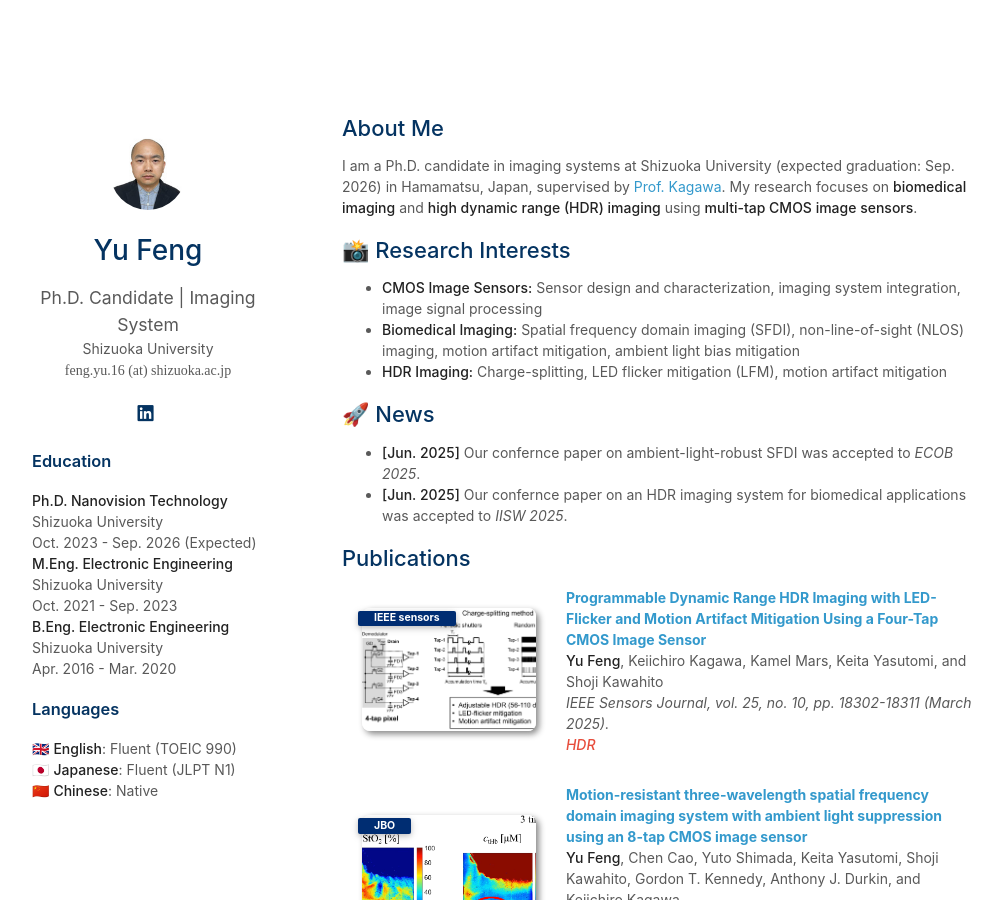
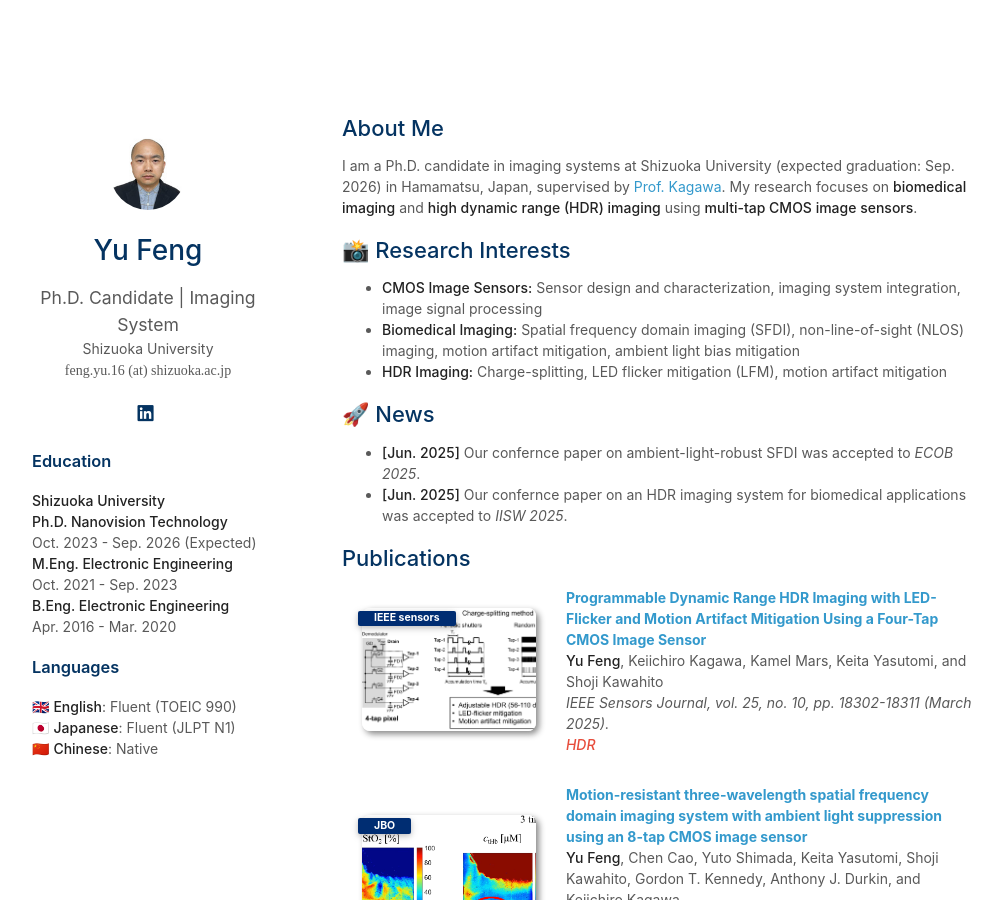
Before and after one commit to y-fen/y-fen.github.io, a Jekyll site: the page built from index.md, in a window 1280 px wide and 900 px high. Shown: the whole window, without its empty margins (128-1130 px from the left). Built offline with Jekyll 4.4.1, drawn with Linux system fonts in a browser that asks for light colours; a style sheet for code colours, icons or effects is not loaded.

Commit message:
Update homepage.html

```diff
--- a/_layouts/homepage.html
+++ b/_layouts/homepage.html
@@ -102,12 +102,13 @@
         <br>
         <div style="text-align: left;">
           <h3>Education</h3>
+          <strong>Shizuoka University</strong><br>
           <strong>Ph.D. Nanovision Technology</strong><br>
-          Shizuoka University <br>Oct. 2023 - Sep. 2026 (Expected)<br>
+          Oct. 2023 - Sep. 2026 (Expected)<br>
           <strong>M.Eng. Electronic Engineering</strong><br>
-          Shizuoka University <br>Oct. 2021 - Sep. 2023<br>
+          Oct. 2021 - Sep. 2023<br>
           <strong>B.Eng. Electronic Engineering</strong><br>
-          Shizuoka University <br>Apr. 2016 - Mar. 2020<br>
+          Apr. 2016 - Mar. 2020<br>
         </div>
         <br>
         <div style="text-align: left;">
```
